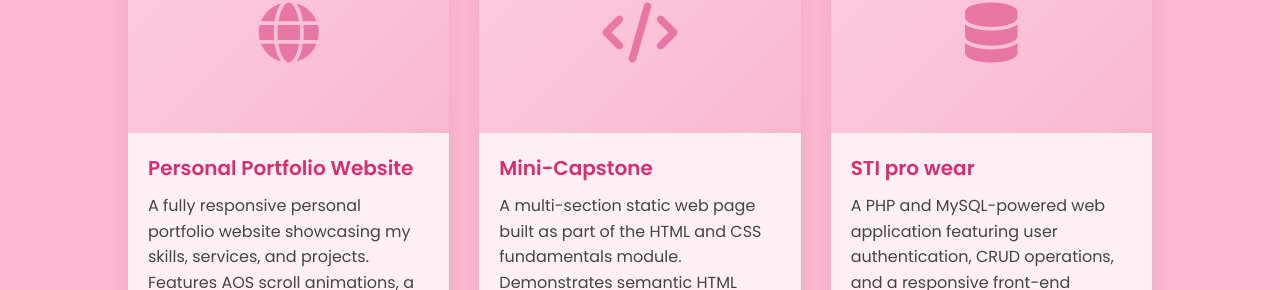
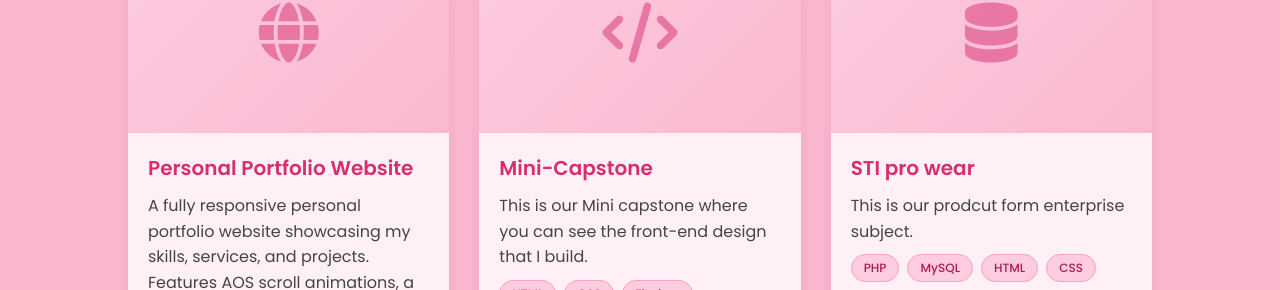
Before and after one commit to Tuna0731/portfolio_website, a plain HTML site: page index.html in a window 1280 px wide. Shown: the part 3344-3634 px from the top of the page. Drawn offline with nearby package versions, Linux system fonts and the light colour scheme.

Commit message:
projects

```diff
--- a/index.html
+++ b/index.html
@@ -214,7 +214,7 @@
                     <div class="project-info">
                         <div class="project-title">Mini-Capstone</div>
                         <p class="project-desc">
-                            A multi-section static web page built as part of the HTML and CSS fundamentals module. Demonstrates semantic HTML structure, CSS Flexbox layout, and basic styling principles.
+                            This is our Mini capstone where you can see the front-end design that I build.
                         </p>
                         <div class="project-tech">
                             <span class="tech-tag">HTML</span>
@@ -237,7 +237,7 @@
                     <div class="project-info">
                         <div class="project-title">STI pro wear</div>
                         <p class="project-desc">
-                            A PHP and MySQL-powered web application featuring user authentication, CRUD operations, and a responsive front-end interface. Built as part of the backend integration module.
+                            This is our prodcut form enterprise subject.
                         </p>
                         <div class="project-tech">
                             <span class="tech-tag">PHP</span>
```
